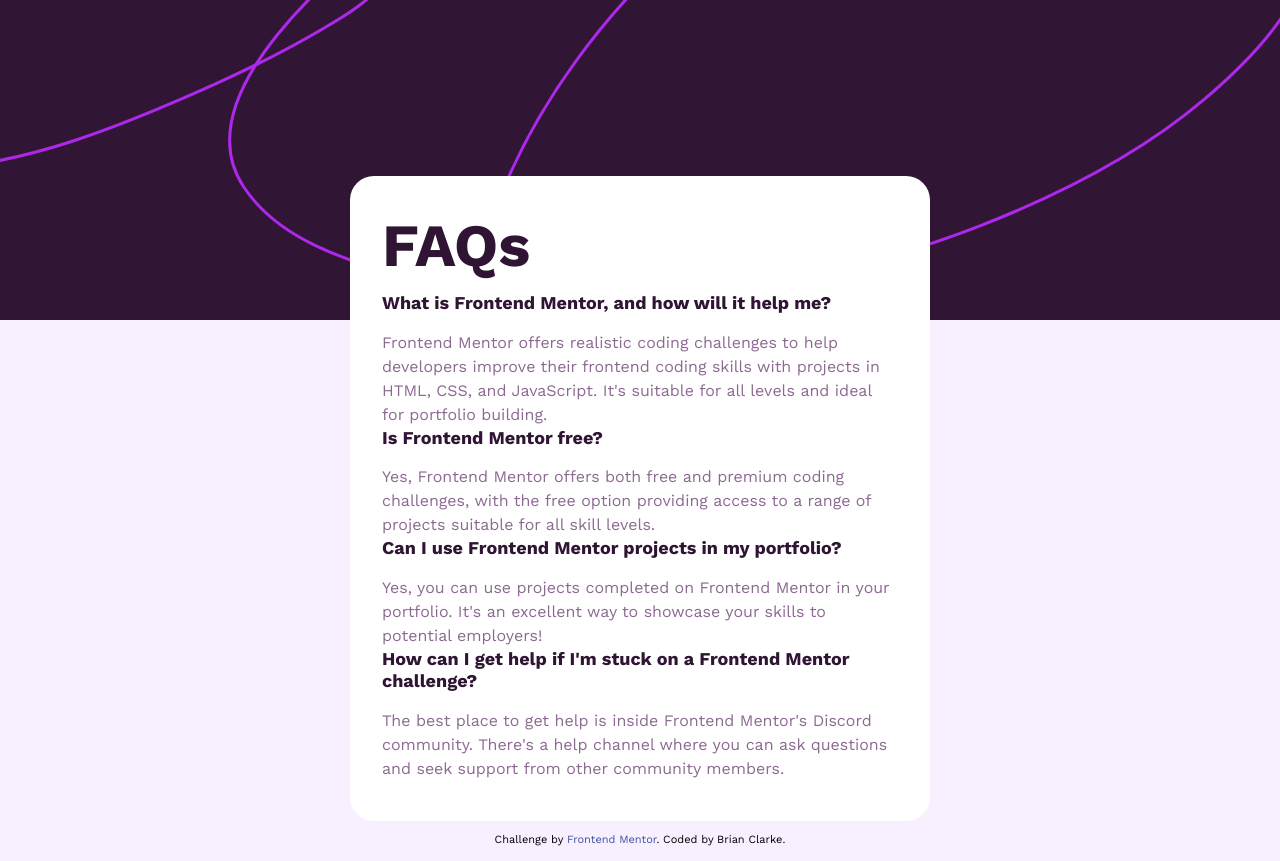
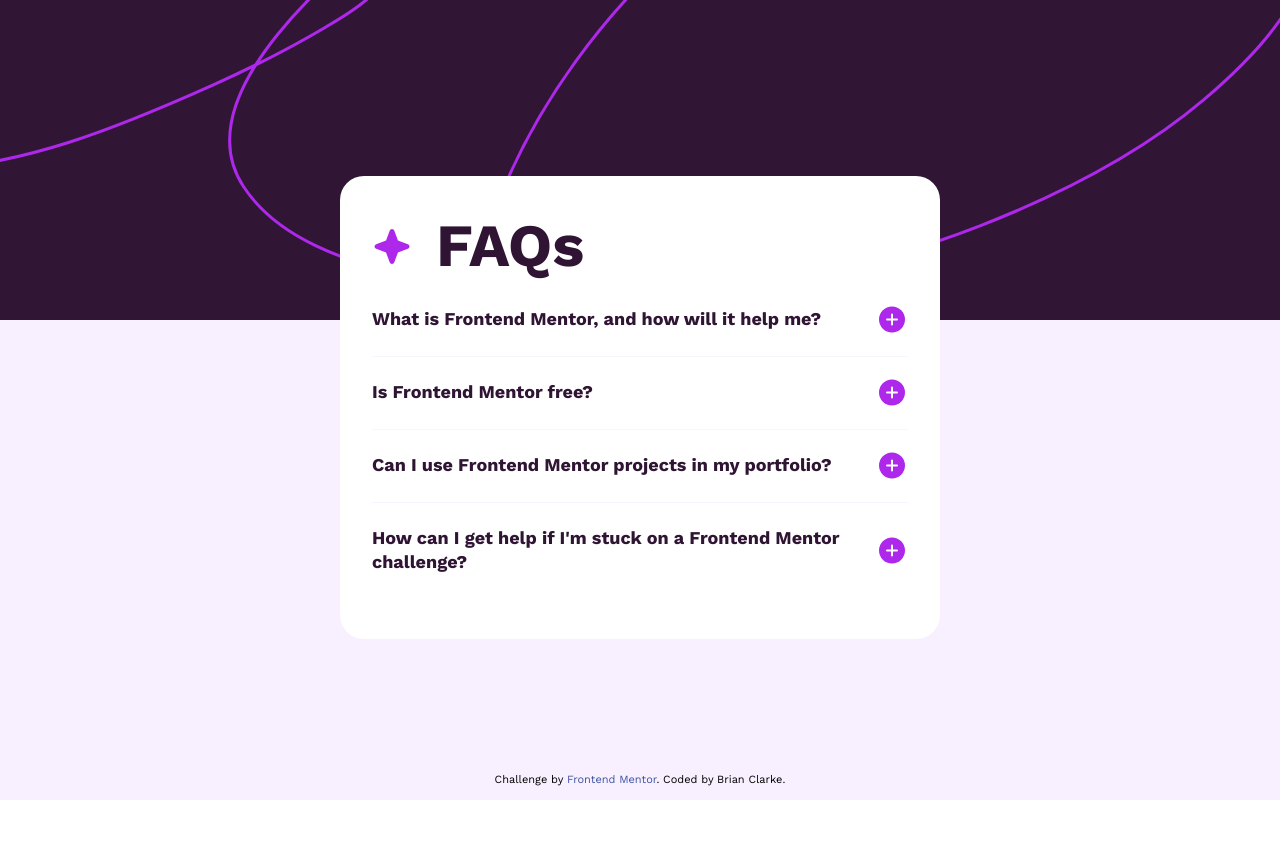
Before and after one commit to clarkeadg/fm-faq-accordion, a React (Vite) app: page / in a window 1280 px wide. After the commit the page ends 800 px from the top, so only its background shows below. Built offline with nearby package versions, Linux system fonts and the light colour scheme.

Commit message:
accordion

```diff
--- a/src/components/Accordion.tsx
+++ /dev/null
@@ -1,22 +0,0 @@
-import React from 'react';
-
-interface IAccordion {
-  title: string,
-  children: React.ReactElement
-}
-
-const Accordion = (props:IAccordion) => {
-  const { title, children } = props;
-  return (
-    <div className="accordion">
-      <div className="accordion-title text-dark font-bold text-lg leading-tight mb-4">
-        { title }
-      </div>
-      <div className="accordion-content">
-        { children }
-      </div>
-    </div>
-  )
-}
-
-export default Accordion
--- /dev/null
+++ b/src/components/Accordion/Accordion.css
@@ -0,0 +1,9 @@
+
+.accordion { border-bottom: 1px solid hsl(248, 80%, 98%); }
+.accordion:last-of-type { border-bottom: none; }
+.accordion-title { background: url(../../assets/images/icon-plus.svg) no-repeat right center / 2rem auto; }
+.accordion-title:hover { color: hsl(281, 92%, 62%); }
+.accordion.active .accordion-title { background: url(../../assets/images/icon-minus.svg) no-repeat right center / 2rem auto; }
+
+.accordion-content { max-height: 0px; overflow: hidden; transition: max-height .25s }
+.accordion.active .accordion-content { max-height: 500px; }
--- /dev/null
+++ b/src/components/Accordion/Accordion.tsx
@@ -0,0 +1,32 @@
+import React, { useState } from 'react';
+import './Accordion.css'
+
+interface IAccordion {
+  title: string,
+  children: React.ReactElement,
+  active?: boolean
+}
+
+const Accordion = (props:IAccordion) => {
+  const { title="", children=(<></>), active=false} = props;
+  const [isActive, setActive] = useState(active);
+
+  const handleClick = () => {
+    setActive(!isActive)
+  }
+
+  return (
+    <div className={`accordion py-4 ${isActive ? "active" : ""}`}>
+      <button onClick={handleClick} className="accordion-title text-dark text-left w-full py-2 pr-24  md:pr-10">
+        <span className="font-bold text-lg leading-tight">
+          { title }
+        </span>
+      </button>
+      <div className="accordion-content">
+        { children }
+      </div>
+    </div>
+  )
+}
+
+export default Accordion
--- a/src/components/FAQ.tsx
+++ b/src/components/FAQ.tsx
@@ -1,10 +1,10 @@
-import Accordion from './Accordion'
+import Accordion from './Accordion/Accordion'
 
 const FAQ = () => {
   return (
     <div className="bg-card rounded-lg md:rounded-3xl overflow-hidden p-4">
       <div className="px-4 py-6">
-        <div className="text-dark font-bold text-4xl md:text-6xl leading-tight mb-4">
+        <div className="faq-title text-dark font-bold text-4xl md:text-6xl leading-tight mb-2 pl-14 md:pl-16">
           FAQs
         </div>
         <Accordion title={"What is Frontend Mentor, and how will it help me?"}>
--- a/src/index.css
+++ b/src/index.css
@@ -1,4 +1,5 @@
 @import url('https://fonts.googleapis.com/css2?family=Outfit:wght@400;700&family=Work+Sans:wght@400;600;700&display=swap');
+
 @tailwind base;
 @tailwind components;
 @tailwind utilities;
@@ -12,6 +13,12 @@
   .bg-app { background: hsl(275, 100%, 97%) url(./assets/images/background-pattern-desktop.svg) no-repeat center top / 1440px auto }
 }
 
-.bg-card { background-color: hsl(0, 0%, 100%); max-width: 580px; }
+.bg-card { background-color: hsl(0, 0%, 100%); max-width: 600px; }
+
 .text-dark { color: hsl(292, 42%, 14%); }
 .text-light { color: hsl(292, 16%, 49%); }
+
+.faq-title { background: url(./assets/images/icon-star.svg) no-repeat left center / 2.5rem auto; }
+@media (max-width: 640px) {
+  .faq-title { background-size: 2rem auto; }
+}
```
